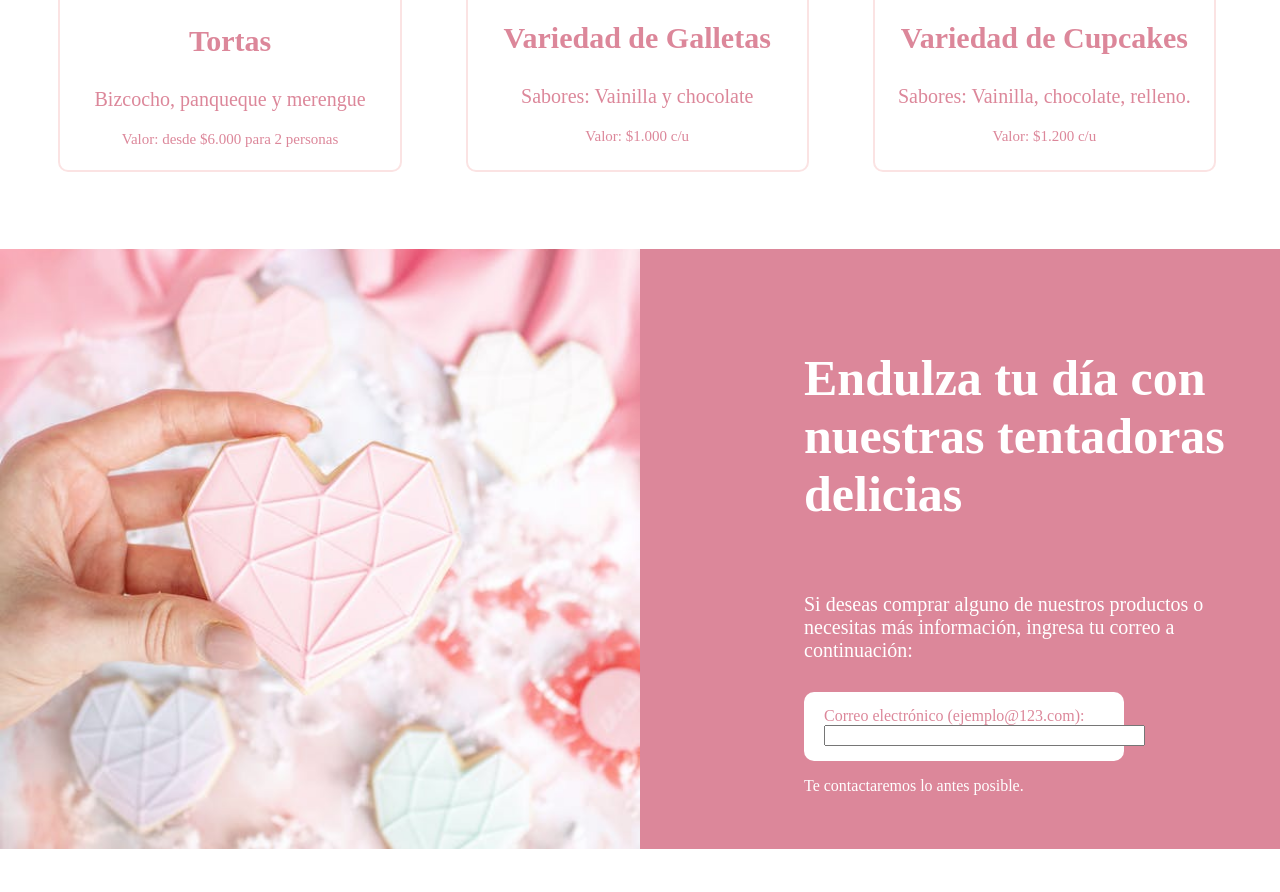
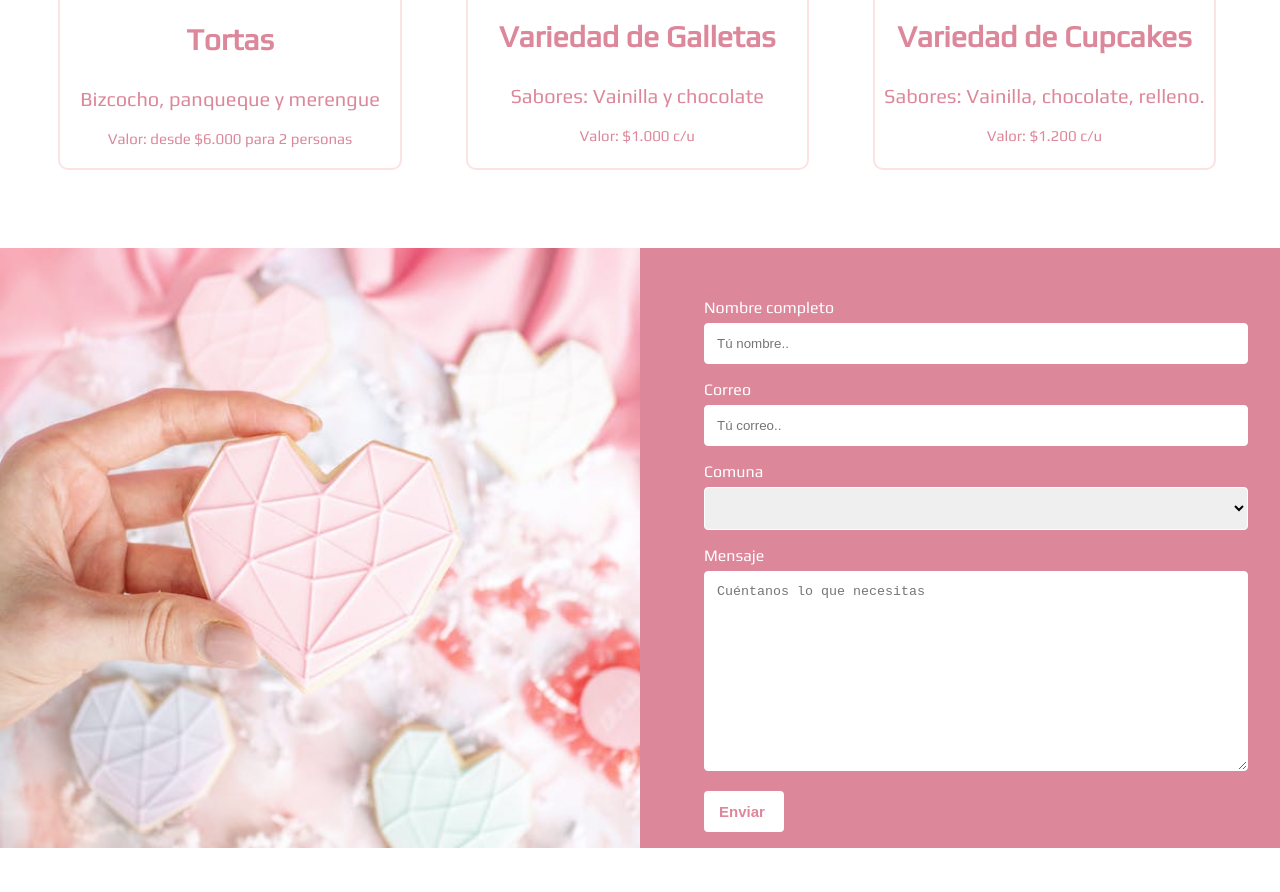
Before and after one commit to UDDBootcamp/Delicake, a plain HTML site: page Index.html in a window 1280 px wide. Shown: the part 1341-2233 px from the top of the page. Drawn offline with Linux system fonts and the light colour scheme.

Commit message:
Adding contact form

```diff
--- a/Index.html
+++ b/Index.html
@@ -43,12 +43,10 @@
           <p>Endulza tu día con nuestras tentadoras delicias</p>
         </div>
         <div class="texto2">
-          <p>Si deseas comprar alguno de nuestros productos o necesitas más información, ingresa tu correo a
-            continuación: </p>
+          <p>Si deseas comprar alguno de nuestros productos o necesitas más información, ¡contáctanos!</p>
         </div>
         <div class="texto3">
-          <label for="email">Correo electrónico (ejemplo@123.com):</label>
-          <input type="email" id="email" pattern=".+@example\.com" size="37" required />
+          <p>Especial: Solicitar catálogo de Navidad</p>
         </div>
         <div class="texto4">
           <p>Te contactaremos lo antes posible.</p>
@@ -105,20 +103,35 @@
       <div class="container-thirdcontent-left">
       </div>
       <div class="container-thirdcontent-rigth">
-        <div class="texto5">
-          <p>Endulza tu día con nuestras tentadoras delicias</p>
+
+        <div class="container">
+          <form action="action_page.php">
+
+            <label for="fname">Nombre completo</label>
+            <input type="text" id="fname" name="firstname" placeholder="Tú nombre..">
+
+            <label for="lname">Correo</label>
+            <input type="text" id="lname" name="lastname" placeholder="Tú correo..">
+
+            <label for="Comuna">Comuna</label>
+            <select id="Comuna" name="Comuna">
+              <option value=" "> </option>
+              <option value="La Reina">La Reina</option>
+              <option value="Las Condes">Las Condes</option>
+              <option value="Lo Barnechea">Lo Barnechea</option>
+              <option value="Ñuñoa">Ñuñoa</option>
+              <option value="Providencia">Providencia</option>
+              <option value="Vitacura">Vitacura</option>
+            </select>
+
+            <label for="Mensaje">Mensaje</label>
+            <textarea id="subject" name="subject" placeholder="Cuéntanos lo que necesitas" style="height:200px"></textarea>
+
+            <input type="enviar" value="Enviar">
+
+          </form>
         </div>
-        <div class="texto6">
-          <p>Si deseas comprar alguno de nuestros productos o necesitas más información, ingresa tu correo a
-            continuación: </p>
-        </div>
-        <div class="texto7">
-          <label for="email">Correo electrónico (ejemplo@123.com):</label>
-          <input type="email" id="email" pattern=".+@example\.com" size="37" required />
-        </div>
-        <div class="texto8">
-          <p>Te contactaremos lo antes posible.</p>
-        </div>
+
       </div>
     </div>
 
--- a/style.css
+++ b/style.css
@@ -5,11 +5,16 @@ body {
     background-color: #ffffff;
 }
 
+p {
+    font-family: 'Play', sans-serif;
+}
+
 nav {
     background-color: #ffffff;
     /* Fondo de color*/
     margin: 0px;
     /* Sin margen */
+    text-decoration: none;
     color: #DC879A;
     /* Letras de color */
     font-weight: bold;
@@ -26,7 +31,7 @@ nav {
     /* Espacio a la izquierda */
     padding-right: 150px;
     /* Espacio a la derecha */
-    font-family: Calibri, sans-serif;
+    font-family: 'Play', sans-serif;
 }
 
 .logo {
@@ -62,7 +67,7 @@ nav li {
     /* Bordes redondeados */
     padding: 1px;
     /* Espaciado interno */
-    width: 300px;
+    width: 320px;
     /* Ancho de la caja */
     padding-left: 20px;
     /* Espacio a la izquierda */
@@ -290,16 +295,16 @@ nav li {
     /* Color del texto */
     border-radius: 10px;
     /* Bordes redondeados */
-    padding: 15px;
+    padding: 1px;
     /* Espaciado interno */
-    width: 300px;
+    width: 320px;
     /* Ancho de la caja */
     padding-left: 20px;
     /* Espacio a la izquierda */
     padding-right: 0px;
     /* Espacio a la derecha */
     position: relative;
-    margin-top: 10px;
+    margin-top: 30px;
     margin-left: 100px;
 }
 
@@ -461,3 +466,44 @@ nav li {
         margin: 0% 3%;
     }
 }
+
+/* Style inputs with type="text", select elements and textareas */
+input[type=text], select, textarea {
+    width: 100%; /* Full width */
+    padding: 12px; /* Some padding */
+    border: 1px solid #ffffff; /* Gray border */
+    border-radius: 4px; /* Rounded borders */
+    box-sizing: border-box; /* Make sure that padding and width stays in place */
+    margin-top: 6px; /* Add a top margin */
+    margin-bottom: 16px; /* Bottom margin */
+    resize: vertical /* Allow the user to vertically resize the textarea (not horizontally) */
+  }
+
+  /* Style the submit button with a specific background color etc */
+  input[type=enviar] {
+    background-color: #FFFFF;
+    color: #DC879A;
+    padding: 12px 15px;
+    border: none;
+    border-radius: 4px;
+    cursor: pointer;
+    font-weight: bold;
+    font-size: 15px;
+    width: 50px;
+  }
+
+  /* When moving the mouse over the submit button, add a darker green color */
+  input[type=enviar]:hover {
+    background-color: #FFFFF;
+
+  }
+
+  /* Add a background color and some padding around the form */
+  .container {
+    border-radius: 5px;
+    background-color: #DC879A;
+    padding: 0px;
+    margin-top: 0px;
+    color: #ffffff;
+    font-family: 'Play', sans-serif;
+  }
```
